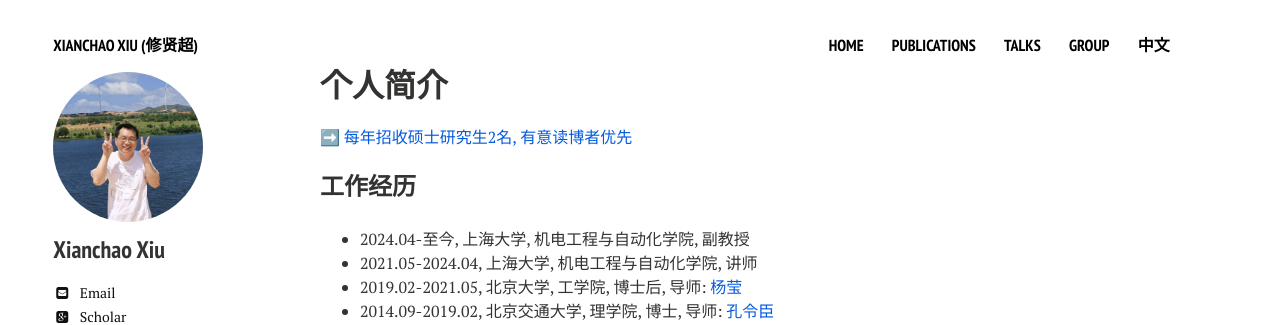
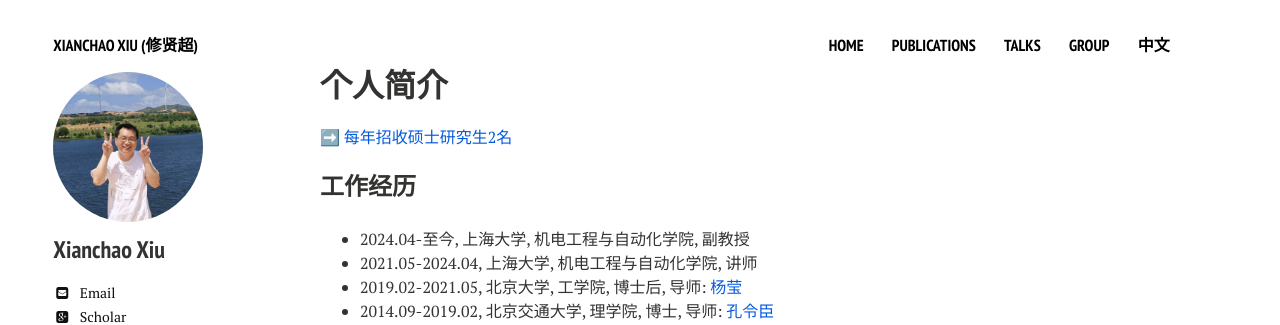
Before and after one commit to xianchaoxiu/xianchaoxiu.github.io, a Jekyll site: the page built from chinese/index.md, in a window 1280 px wide. Shown: the top 325 px of the page. Built offline with Jekyll 4.4.1, drawn with Linux system fonts in a browser that asks for light colours; nearby versions of some CDN libraries.

Commit message:
Update index.md

```diff
--- a/chinese/index.md
+++ b/chinese/index.md
@@ -7,7 +7,7 @@ comments: false
 share: false
 ---
 
-➡️ <a href="https://xianchaoxiu.github.io/chinese/reading/" class="textlink" target="_blank"> 每年招收硕士研究生2名, 有意读博者优先 </a><br>
+➡️ <a href="https://xianchaoxiu.github.io/chinese/reading/" class="textlink" target="_blank"> 每年招收硕士研究生2名 </a><br>
 
 
 ### 工作经历
```
